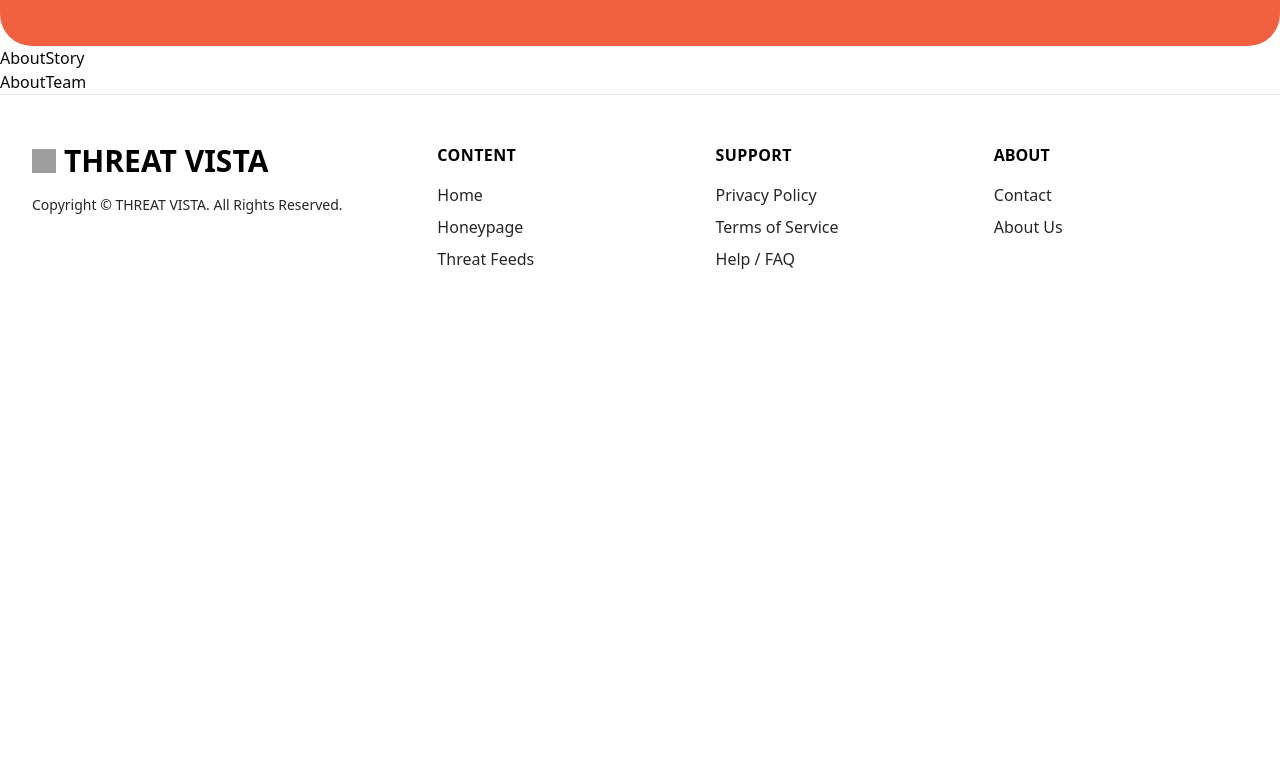
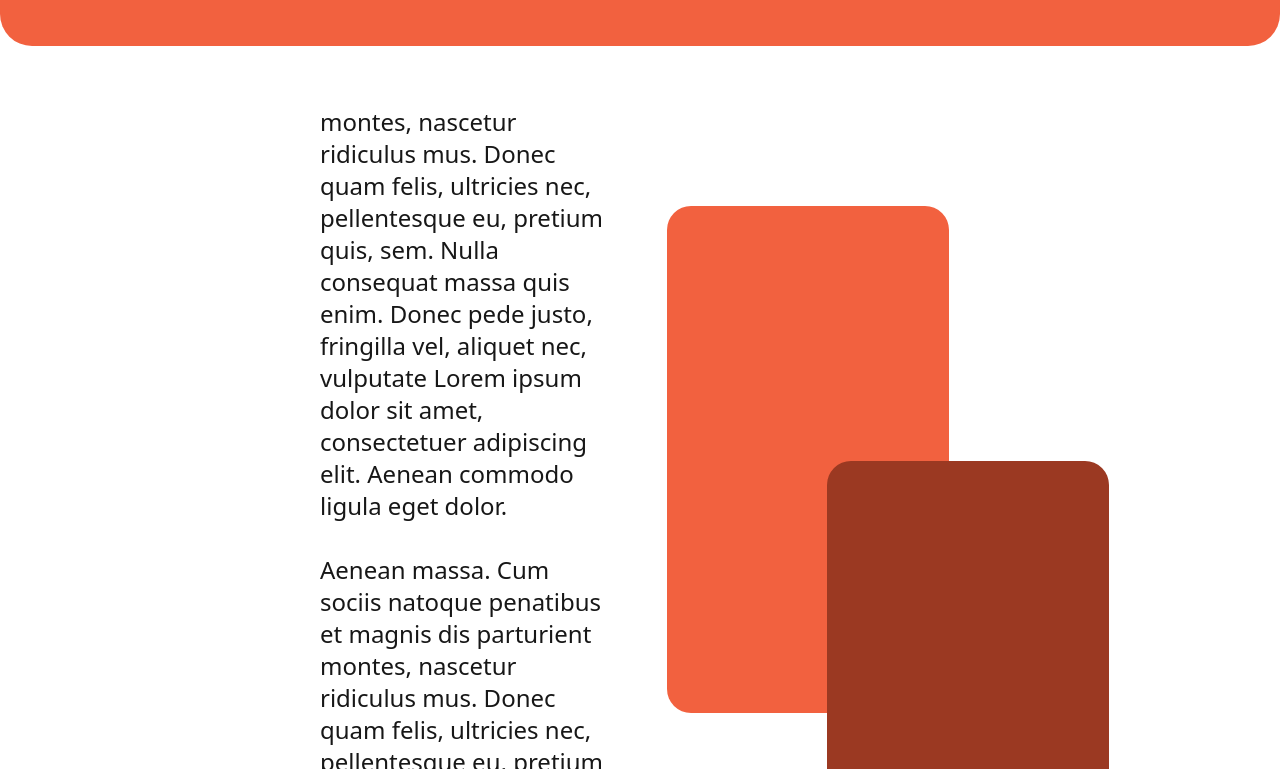
Before and after one commit to ktyangden/National-Cyber-Threat-Intelligence-Hub, a React (Vite) app in the folder Frontend/: page /about in a window 1280 px wide. Shown: the part 711-1480 px from the top of the page. Before the commit the page ends 1030 px from the top, so only its background shows below. Built offline with nearby package versions, Linux system fonts and the light colour scheme; grey boxes are pictures that could not be loaded.

Commit message:
added about story

```diff
--- a/Frontend/src/pages/About/AboutStory.tsx
+++ b/Frontend/src/pages/About/AboutStory.tsx
@@ -1,5 +1,26 @@
 export default function AboutStory() {
     return (
-        <div>AboutStory</div>
+        <section id="about-story" className="overflow-hidden text-neutral-900 dark:text-neutral-100 h-240 mt-15">
+            <div className="flex w-full h-full justify-center items-center py-25 overflow-hidden">
+                <div className="flex w-1/2 h-full ml-65 justify-center items-center px-15">
+                    <p className="text-2xl">Lorem ipsum dolor sit amet, consectetuer adipiscing elit. Aenean commodo ligula eget dolor.<br/><br/>
+                        Aenean massa. Cum sociis natoque penatibus et magnis dis parturient montes, nascetur ridiculus mus. Donec
+                        quam felis, ultricies nec, pellentesque eu, pretium quis, sem. Nulla consequat massa quis enim. Donec pede
+                        justo, fringilla vel, aliquet nec, vulputate
+                        Lorem ipsum dolor sit amet, consectetuer adipiscing elit. Aenean commodo ligula eget dolor.<br/><br/>
+                        Aenean massa. Cum sociis natoque penatibus et magnis dis parturient montes, nascetur ridiculus mus. Donec
+                        quam felis, ultricies nec, pellentesque eu, pretium quis, sem. Nulla consequat massa quis enim. Donec pede
+                        justo, fringilla vel, aliquet nec, vulputate
+                        Lorem ipsum dolor sit amet, consectetuer adipiscing elit. Aenean commodo ligula eget dolor.<br/><br/>
+                        Aenean massa. Cum sociis natoque penatibus et magnis dis parturient montes, nascetur ridiculus mus. Donec
+                        quam felis, ultricies nec, pellentesque eu, pretium quis, sem.
+                    </p>
+                </div>
+                <div className="flex-col w-1/2 h-full mr-65">
+                    <div className="w-4/5 h-2/3 bg-[#F2613F] rounded-3xl z-0"></div>
+                    <div className="w-4/5 h-2/3 bg-[#9B3922] rounded-3xl z-1 -translate-y-63 translate-x-40"></div>
+                </div>
+            </div>
+        </section>
     )
 }
```
